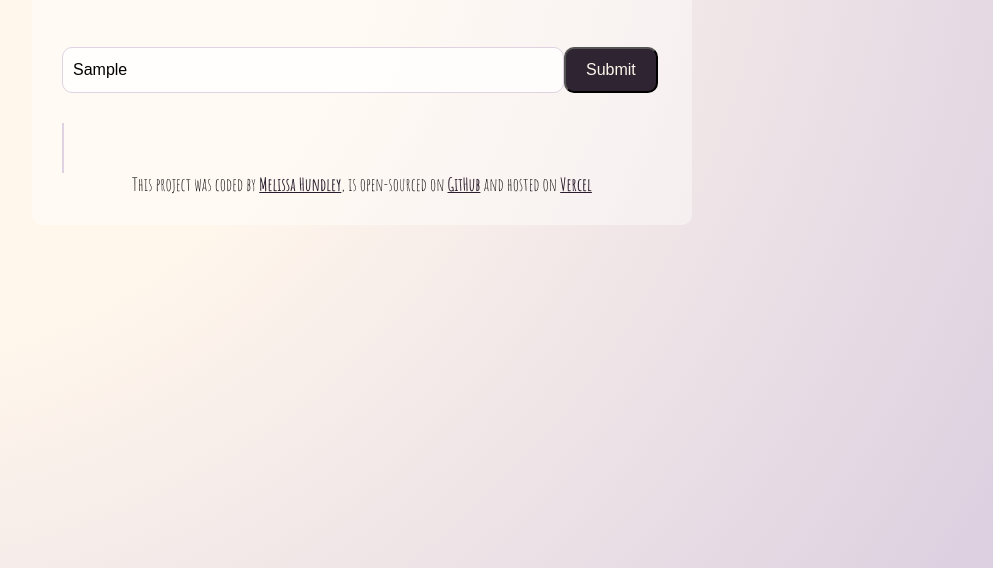
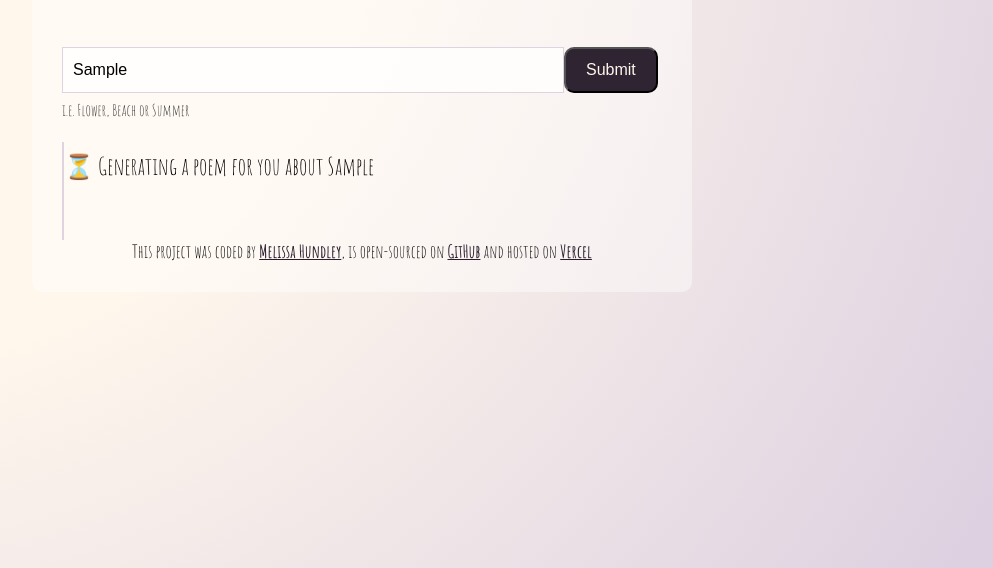
Before and after one commit to mkmelhundley-code/ai-poem-generator, a plain HTML site: page index.html in a window 1280 px wide. Both pictures are taken after typing "Sample" into the empty fields and a click on the input 888 px from the left and 430 px from the top of the page. Shown: the part 360-928 px from the top of the page, without its empty margins (278-1271 px from the left). Drawn offline with nearby package versions, Linux system fonts and the light colour scheme; no server answers; a web font is replaced by a local one.

Commit message:
Improved UX

```diff
--- a/index.html
+++ b/index.html
@@ -28,6 +28,7 @@
         <h1>AI Poem Generator</h1>
       </header>
       <main>
+        <div class="form-container">
           <form id="poem-generator-form">
             <input
               type="text"
@@ -40,7 +41,9 @@
             />
             <input type="submit" class="poem-button" />
           </form>
-        <div class="poem" id="poem"></div>
+          <div class="hint">i.e. Flower, Beach or Summer</div>
+        </div>
+        <div class="poem hidden" id="poem"></div>
       </main>
       <footer>
         This project was coded by
--- a/src/index.js
+++ b/src/index.js
@@ -1,5 +1,4 @@
 function displayPoem(response) {
-  console.log("poem generated");
   new Typewriter("#poem", {
     strings: response.data.answer,
     autoStart: true,
@@ -18,9 +17,9 @@ function generatePoem(event) {
     "You are an expert in lyric poetry and love writing short poems. Your mission is to write a 4 line poem in basic HTML format using a <p> element and separate each line with a <br />. Do not include a title for the poem. Make sure to follow the user's instructions. Sign the poem with 'SheCodes AI' in a <strong> element at the end of the poem.";
   let apiUrl = `https://api.shecodes.io/ai/v1/generate?prompt=${prompt}&context=${context}&key=${apiKey}`;
 
-  console.log("generating poem");
-  console.log(`Prompt: ${prompt}`);
-  console.log(`Context: ${context}`);
+  let poemElement = document.querySelector("#poem");
+  poemElement.classList.remove("hidden");
+  poemElement.innerHTML = `<div class="generating">⏳ Generating a poem for you about ${instructionsInput.value}</div>`;
 
   axios.get(apiUrl).then(displayPoem);
 }
--- a/src/style.css
+++ b/src/style.css
@@ -20,7 +20,7 @@ h1 {
 
 form {
   display: flex;
-  padding: 30px 0;
+  padding: 30px 0 0 0;
 }
 
 footer {
@@ -47,7 +47,6 @@ a {
   line-height: 1.5;
   padding: 10px;
   border: 1px solid #dfd3e2;
-  border-radius: 10px;
   background-color: rgba(255, 255, 255, 0.8);
 }
 
@@ -60,6 +59,17 @@ a {
   color: #fff6ec;
 }
 
+.hint {
+  margin-bottom: 20px;
+  line-height: 1.5;
+  margin-top: 5px;
+  opacity: 0.8;
+}
+
+.form-container {
+  border-radius: 10px;
+}
+
 .poem {
   font-size: 24px;
   line-height: 2;
@@ -67,6 +77,25 @@ a {
   border-left: 2px solid #dfd3e2;
 }
 
+.hidden {
+  display: none;
+}
+
+.generating {
+  animation: blink-animation 1s steps(5, start) infinite;
+  -webkit-animation: blink-animation 1s steps(5, start) infinite;
+}
+@keyframes blink-animation {
+  to {
+    visibility: hidden;
+  }
+}
+@-webkit-keyframes blink-animation {
+  to {
+    visibility: hidden;
+  }
+}
+
 .poem strong {
   color: #2f2431;
   font-family: "Lavishly Yours", cursive;
```
Lines whose indentation alone changed are shown as unchanged.
